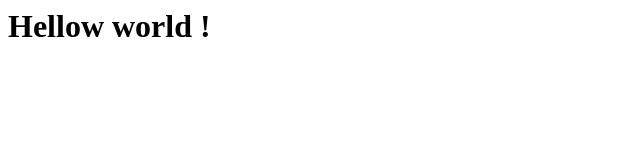
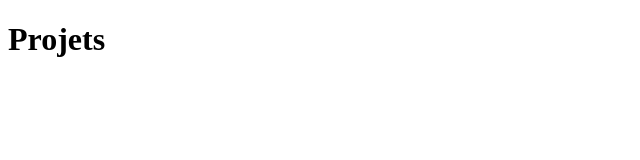
Before and after one commit to maherydirou/maherydirou.github.io, a plain HTML site: page index.html in a window 1280 px wide. Shown: the whole page, without its empty margins (0-640 px from the left). Drawn offline with Linux system fonts and the light colour scheme.

Commit message:
Add HTML structure and header to index.html

```diff
--- a/index.html
+++ b/index.html
@@ -1 +1,9 @@
-<h1> Hellow world !</h1>
+<!DOCTYPE html>
+<html lang = "fr>
+<head>
+  <title> Portfolio Mahéry Dirou </title>
+<body>
+
+  <header>
+    <h1> Projets </h1>
+  </header>
```
